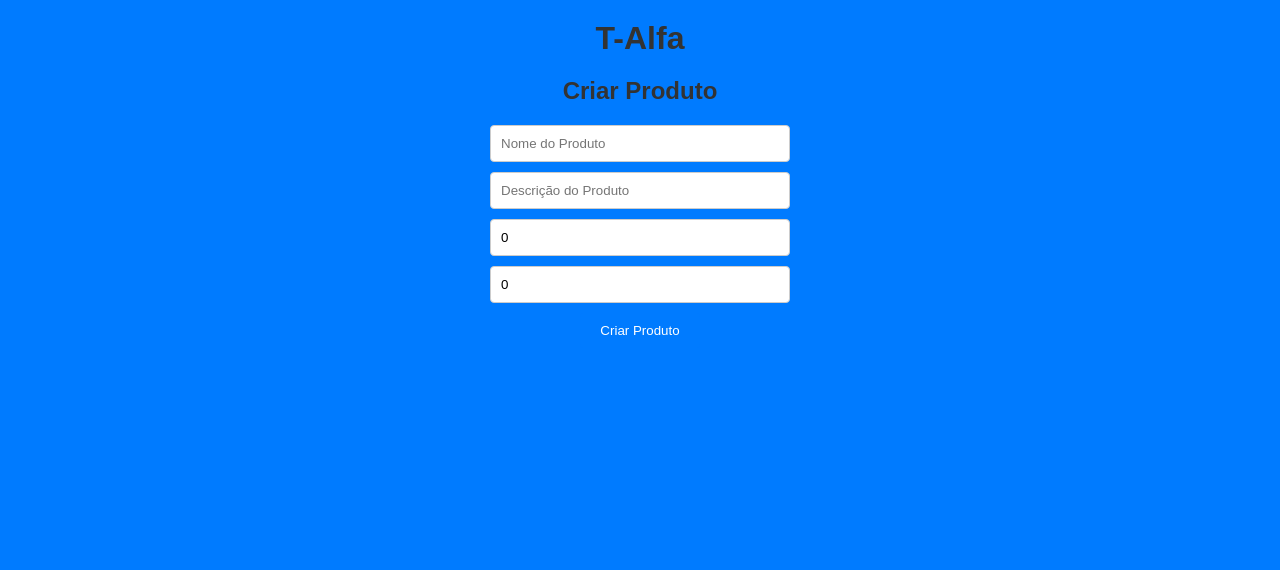
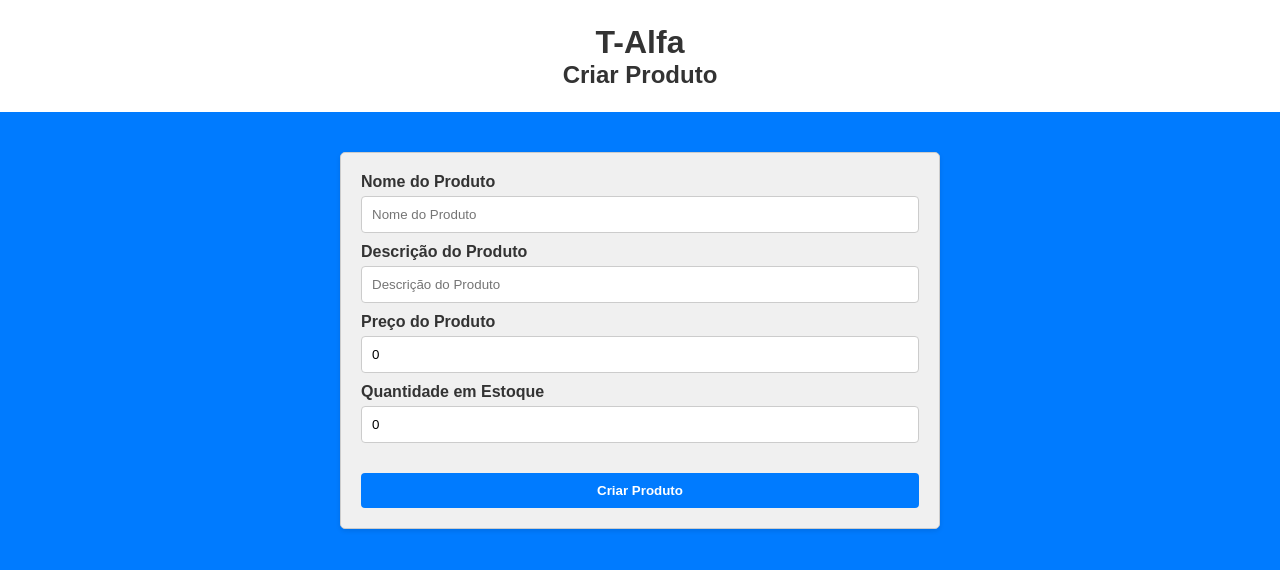
Before and after one commit to MarvinRF/t-alpha-test, a React (Create React App) app: page /create-product in a window 1280 px wide. Shown: the top 570 px of the page. Built offline with nearby package versions, Linux system fonts and the light colour scheme.

Commit message:
"Refactor CreateProduct component and styles, remove HeaderSubTitle from AdminPage styles"

```diff
--- a/src/components/AdminPage/styles.ts
+++ b/src/components/AdminPage/styles.ts
@@ -24,12 +24,6 @@ export const Header = styled.div`
   }
 `;
 export const HeaderTitle = styled.h1`
-  @media (max-width: 1024px) {
-    margin-bottom: 0.2rem;
-  }
-`;
-
-export const HeaderSubTitle = styled.h1`
   @media (max-width: 1024px) {
     margin-bottom: 0.2rem;
   }
--- a/src/components/CreateProduct/index.tsx
+++ b/src/components/CreateProduct/index.tsx
@@ -1,6 +1,14 @@
 import React, { useState } from "react";
 import api from "../services/api";
-import { PageContainer, Header, Title, Input, Button } from "./styles";
+import {
+  PageContainer,
+  Header,
+  Input,
+  Button,
+  HeaderTitle,
+  Label,
+  FormContainer,
+} from "./styles";
 
 const CreateProduct: React.FC = () => {
   const [name, setName] = useState("");
@@ -25,33 +33,51 @@ const CreateProduct: React.FC = () => {
 
   return (
     <PageContainer>
-      <Header>T-Alfa</Header>
-      <Title>Criar Produto</Title>
+      <Header>
+        <HeaderTitle>T-Alfa</HeaderTitle>
+        <h2>Criar Produto</h2>
+      </Header>
+      <FormContainer>
+        <Label htmlFor="name">Nome do Produto</Label>
         <Input
           type="text"
+          id="name"
+          required
           value={name}
           onChange={(e) => setName(e.target.value)}
           placeholder="Nome do Produto"
         />
+
+        <Label htmlFor="description">Descrição do Produto</Label>
         <Input
           type="text"
+          id="description"
           value={description}
           onChange={(e) => setDescription(e.target.value)}
           placeholder="Descrição do Produto"
         />
+
+        <Label htmlFor="price">Preço do Produto</Label>
         <Input
           type="number"
+          id="price"
+          required
           value={price}
           onChange={(e) => setPrice(Number(e.target.value))}
           placeholder="Preço do Produto"
         />
+
+        <Label htmlFor="stock">Quantidade em Estoque</Label>
         <Input
           type="number"
+          id="stock"
+          required
           value={stock}
           onChange={(e) => setStock(Number(e.target.value))}
           placeholder="Quantidade em Estoque"
         />
         <Button onClick={handleCreateProduct}>Criar Produto</Button>
+      </FormContainer>
     </PageContainer>
   );
 };
--- a/src/components/CreateProduct/styles.ts
+++ b/src/components/CreateProduct/styles.ts
@@ -4,21 +4,59 @@ export const PageContainer = styled.div`
   display: flex;
   flex-direction: column;
   align-items: center;
-  padding: 20px;
+  min-height: 100vh;
 `;
 
-export const Header = styled.h1`
-  margin-bottom: 20px;
+export const Header = styled.header`
+  margin-bottom: 40px;
+  background-color: #fff;
+  width: 100%;
+  display: flex;
+  justify-content: space-between;
+  align-items: center;
+  padding: 0 26rem;
+  white-space: nowrap;
+
+  @media (max-width: 1440px) {
+    flex-direction: column;
+    justify-content: center;
+    height: 7rem;
+    align-items: center;
+  }
 `;
 
-export const Title = styled.h2`
-  margin-bottom: 20px;
+export const HeaderTitle = styled.h1`
+  font-size: 2rem;
+  @media (max-width: 1024px) {
+    margin-bottom: 0.2rem;
+    font-size: 1.8rem;
+  }
+`;
+
+export const HeaderSubTitle = styled.h2`
+  font-size: 1.6rem;
+  @media (max-width: 1024px) {
+    margin-bottom: 0.2rem;
+    font-size: 1.4rem;
+  }
+`;
+
+export const FormContainer = styled.form`
+  display: flex;
+  flex-direction: column;
+  width: 100%;
+  max-width: 600px;
+  padding: 20px;
+  border: 1px solid #ccc;
+  border-radius: 5px;
+  background-color: #f0f0f0;
+  box-shadow: 0px 2px 5px rgba(0, 0, 0, 0.1);
 `;
 
 export const Input = styled.input`
   margin-bottom: 10px;
   padding: 10px;
-  width: 300px;
+  width: 100%;
   border: 1px solid #ccc;
   border-radius: 4px;
 `;
@@ -26,12 +64,20 @@ export const Input = styled.input`
 export const Button = styled.button`
   padding: 10px 20px;
   background-color: #007bff;
-  color: white;
+  font-weight: bold;
+  color: #fff;
   border: none;
   border-radius: 4px;
   cursor: pointer;
+  margin-top: 20px;
 
   &:hover {
     background-color: #0056b3;
   }
 `;
+
+export const Label = styled.label`
+  display: block;
+  margin-bottom: 5px;
+  font-weight: bold;
+`;
```
Lines whose indentation alone changed are shown as unchanged.
